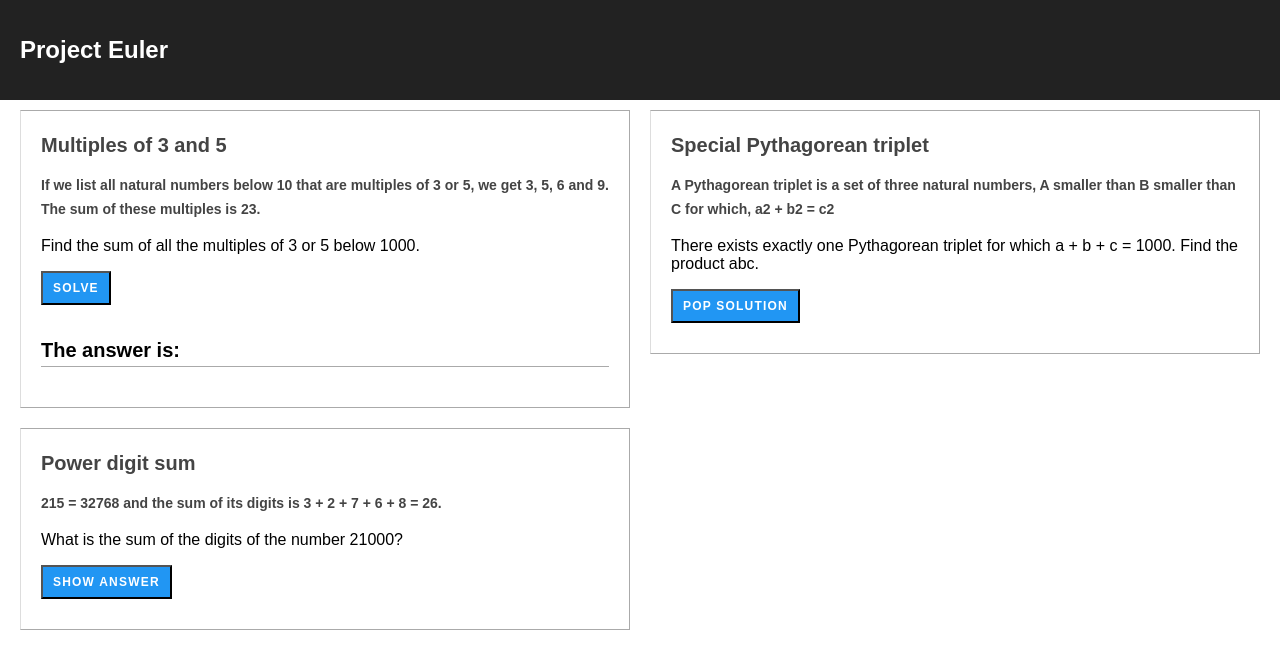
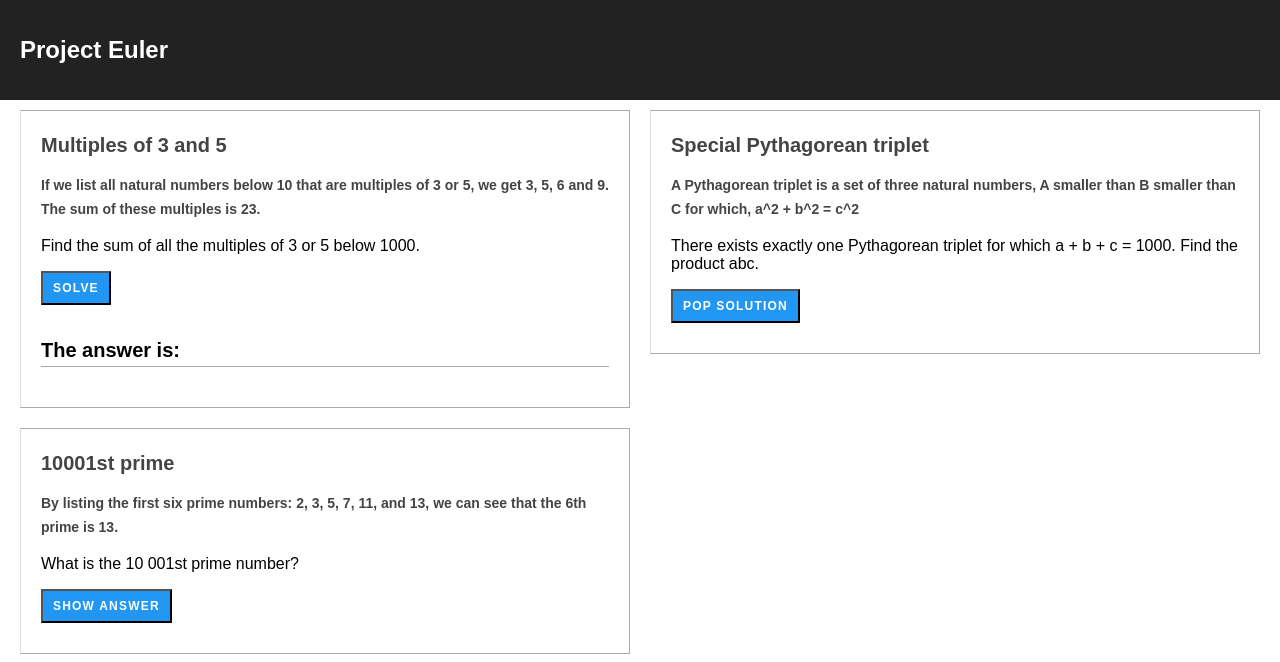
Before and after one commit to josuemartel/Euler, a React (Create React App) app: page / in a window 1280 px wide. Shown: the top 662 px of the page. Built offline with nearby package versions, Linux system fonts and the light colour scheme.

Commit message:
last problem solved

```diff
--- a/src/App.js
+++ b/src/App.js
@@ -64,9 +64,24 @@
   }
 
   ShowAnswer(){
+    var P= [2], n= 3, div, i, limit, isPrime;
+    while(P.length<10001){
+        div= 3, i= 1;
+        limit= Math.sqrt(n)+1;
+        isPrime= true;
+        while(div<limit){
+            if(n%div=== 0){
+                isPrime= false;
+                div= limit;
+            }
+            else div= P[i++] || div+ 2;
+        }
+        if(isPrime) P.push(n);
+        n+= 2;
+    }
     this.setState(
       {
-        Result3: "123",
+        Result3: P[P.length-1],
         ClassResult3: "columnResult"
       }
     )
@@ -91,16 +106,16 @@
           <div className="column">
             <article className="problem">
               <h2 className="problem_title">Special Pythagorean triplet</h2>
-              <p className="problem_description">A Pythagorean triplet is a set of three natural numbers, A smaller than B smaller than C for which, a2 + b2 = c2 </p>
+              <p className="problem_description">A Pythagorean triplet is a set of three natural numbers, A smaller than B smaller than C for which, a^2 + b^2 = c^2 </p>
               <p className="problem_Question">There exists exactly one Pythagorean triplet for which a + b + c = 1000. Find the product abc.</p>
               <button className="problem_btn" onClick={this.PopSolution}>Pop Solution</button>
             </article>
           </div>
           <div className="column">
             <article className="problem">
-              <h2 className="problem_title">Power digit sum</h2>
-              <p className="problem_description">215 = 32768 and the sum of its digits is 3 + 2 + 7 + 6 + 8 = 26.</p>
-              <p className="problem_Question">What is the sum of the digits of the number 21000?</p>
+              <h2 className="problem_title">10001st prime</h2>
+              <p className="problem_description">By listing the first six prime numbers: 2, 3, 5, 7, 11, and 13, we can see that the 6th prime is 13.</p>
+              <p className="problem_Question">What is the 10 001st prime number?</p>
               <button className="problem_btn" onClick={this.ShowAnswer}>Show Answer</button >
             </article>
           </div>
```
